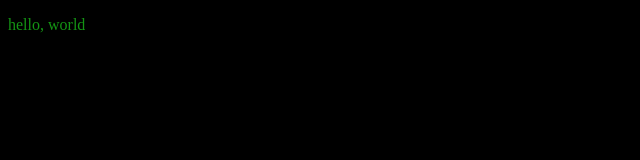
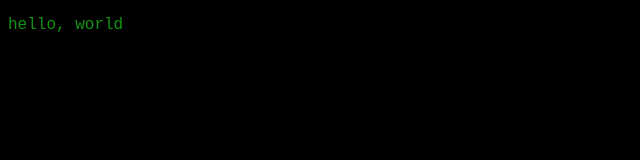
Before and after one commit to s1csty9/s1csty9.github.io, a plain HTML site: page main.html in a window 1280 px wide. Shown: the full height of the page, 0-640 px from the left. Drawn offline with Linux system fonts and the light colour scheme.

Commit message:
Update main.html

```diff
--- a/main.html
+++ b/main.html
@@ -5,6 +5,7 @@
 body {
         color: #149414;
         background: black;
+        font-family: "Courier New", Courier, monospace
       }
       </style>
 
@@ -29,6 +30,3 @@ function typeWriter() {
   }
 }
 </script>
-
-</body>
-</html>
```
